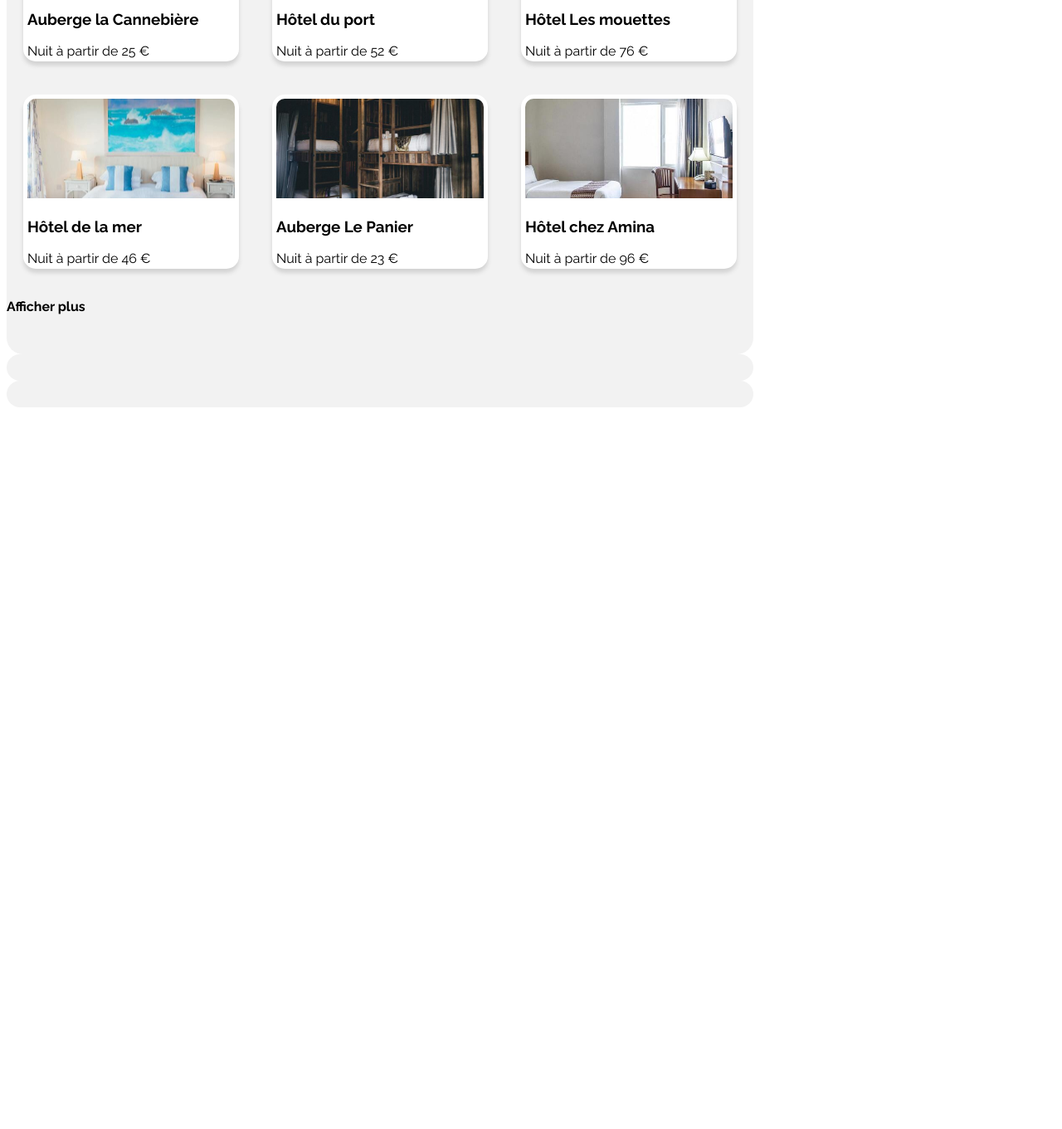
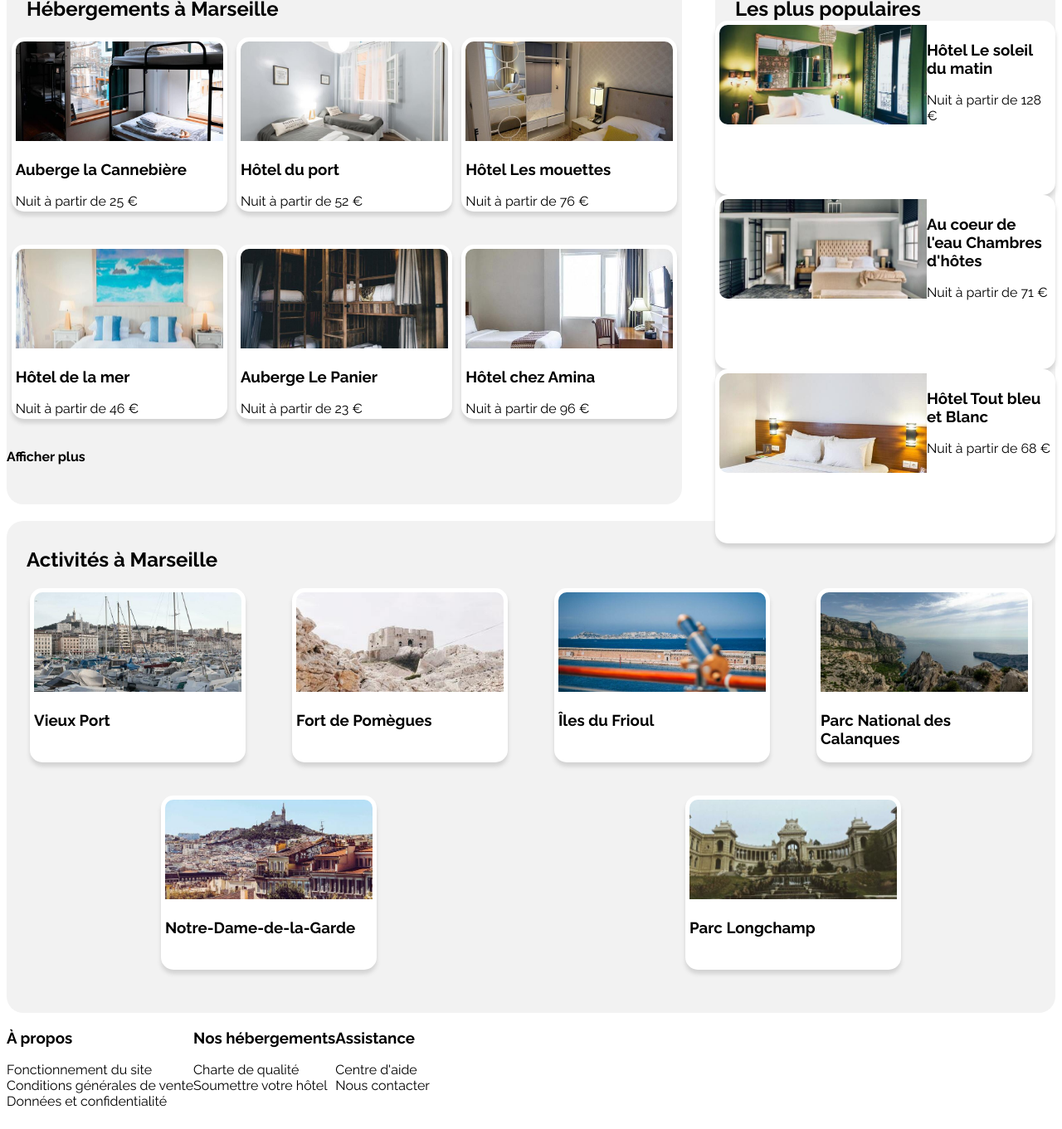
Before and after one commit to timotheethiry/oc-webdev-p02, a plain HTML site: page index.html in a window 1280 px wide. Shown: the part 337-1698 px from the top of the page at 83% size. Before the commit the page ends 836 px from the top, so only its background shows below. Drawn offline with Linux system fonts and the light colour scheme.

Commit message:
Text whole page, popular layout
Add every title, paragraph, popular flexbox and border

```diff
--- a/index.html
+++ b/index.html
@@ -13,7 +13,7 @@
 
     <body>
         <header>
-            <img>
+            <img src="images/logo/reservia@3x.png">
             <nav>
                 <ul>
                     <li>Hébergements</li>
@@ -23,7 +23,8 @@
             </nav>
         </header>
 
-        <section>
+        <div class="hotels">
+            <section id="hebergements">
                 <h2>Hébergements à Marseille</h2>
                 <div class="card">
                     <article class="card-preview"><img class="card-preview__image" src="images/hebergements/marcus-loke-WQJvWU_HZFo-unsplash.jpg" alt=""><h3>Auberge la Cannebière</h3><p>Nuit à partir de 25 &#8364 </p><img src="#" alt=""></article>
@@ -36,26 +37,50 @@
                 <a href=""><p>Afficher plus</p></a>
             </section>
 
-        <section>
-             <div>
-                <article></article>
-                <article></article>
-                <article></article>
+            <section id="populaires">
+                <h2>Les plus populaires</h2>
+                <div class="card">
+                    <article class="card-preview card-preview--width2"><img class="card-preview__image card-preview__image--float" src="images/hebergements/emile-guillemot-Bj_rcSC5XfE-unsplash.jpg" alt=""><h3>Hôtel Le soleil du matin</h3><p>Nuit à partir de 128 &#8364 </p><img src="#" alt=""></article>
+                    <article class="card-preview card-preview--width2"><img class="card-preview__image card-preview__image--float" src="images/hebergements/aw-creative-VGs8z60yT2c-unsplash.jpg" alt=""><h3>Au coeur de l'eau Chambres d'hôtes</h3><p>Nuit à partir de 71 &#8364 </p><img src="#" alt=""></article>
+                    <article class="card-preview card-preview--width2"><img class="card-preview__image card-preview__image--float" src="images/hebergements/febrian-zakaria-sjvU0THccQA-unsplash.jpg" alt=""><h3>Hôtel Tout bleu et Blanc</h3><p>Nuit à partir de 68 &#8364 </p><img src="#" alt=""></article>
                 </div>
             </section>
+        </div>
 
         <section>
-            <div>
-                <article></article>
-                <article></article>
-                <article></article>
-                <article></article>
-                <article></article>
-                <article></article>
+            <h2>Activités à Marseille</h2>
+            <div class="card">
+                <article class="card-preview"><img class="card-preview__image" src="images/activites/reno-laithienne-QUgJhdY5Fyk-unsplash.jpg" alt=""><h3>Vieux Port</h3></article>
+                <article class="card-preview"><img class="card-preview__image" src="images/activites/paul-hermann-QFTrLdQIRhI-unsplash.jpg" alt=""><h3>Fort de Pomègues</h3></article>
+                <article class="card-preview"><img class="card-preview__image" src="images/activites/kevin-hikari-rV_Qd1l-VXg-unsplash.jpg" alt=""><h3>Îles du Frioul</h3></article>
+                <article class="card-preview"><img class="card-preview__image" src="images/activites/kilyan-sockalingum-NR8-cBCN3aI-unsplash.jpg" alt=""><h3>Parc National des Calanques</h3></article>
+                <article class="card-preview"><img class="card-preview__image" src="images/activites/florian-wehde-xW9e8gdotxI-unsplash.jpg" alt=""><h3>Notre-Dame-de-la-Garde</h3></article>
+                <article class="card-preview"><img class="card-preview__image" src="images/activites/lena-paulin-wH2-EJoDcV0-unsplash.jpg" alt=""><h3>Parc Longchamp</h3></article>
             </div>
         </section>
 
         <footer>
-
+            <div>
+                <h3>À propos</h3>
+                <ul>
+                    <li>Fonctionnement du site</li>
+                    <li>Conditions générales de vente</li>
+                    <li>Données et confidentialité</li>
+                </ul>
+            </div>
+            <div>
+                <h3>Nos hébergements</h3>
+                <ul>
+                    <li>Charte de qualité</li>
+                    <li>Soumettre votre hôtel</li>
+                </ul>
+            </div>
+            <div>
+                <h3>Assistance</h3>
+                <ul>
+                    <li>Centre d'aide</li>
+                    <li>Nous contacter</li>
+                </ul>
+            </div>
         </footer>
     </body>
--- a/style.css
+++ b/style.css
@@ -1,6 +1,12 @@
 body
 {
     font-family: 'Raleway', sans-serif;
+}
+
+ul
+{
+    list-style: none;
+    padding-left: 0px;
 }
 
 h2
@@ -10,10 +16,27 @@ h2
     margin-bottom: 0;
 }
 
+.hotels
+{
+    display: flex;
+    justify-content: space-between;
+}
+
+#hebergements
+{
+    flex: 2
+}
+
+#populaires
+{
+  margin-left: 40px;
+  flex: 1;
+}
+
 section
 {
     background-color: #f2f2f2;
-    width: 900px; /* temporary value */
+    /* width: 900px; temporary value */
     /* temporary value */
     padding-bottom: 2rem; /* temporary value */
     border-radius: 20px; /* temporary value */
@@ -46,6 +69,11 @@ section a
     height: 200px; /* temporary value */
 }
 
+.card-preview--width2
+{
+    width: 400px;
+}
+
 .card-preview__image
 {
     width: 250px; /* temporary value */
@@ -53,3 +81,14 @@ section a
     object-fit: cover;
     border-radius: 10px 10px 0 0; /* temporary value */
 }
+
+.card-preview__image--float
+{
+    float: left;
+    border-radius: 10px 0 0 10px;
+}
+
+footer
+{
+    display: flex;
+}
```
Lines whose indentation alone changed are shown as unchanged.
